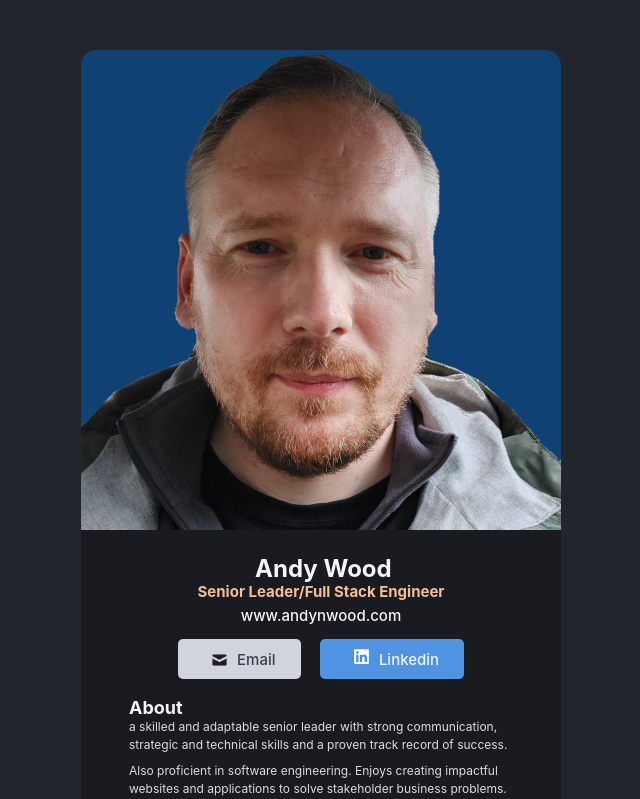
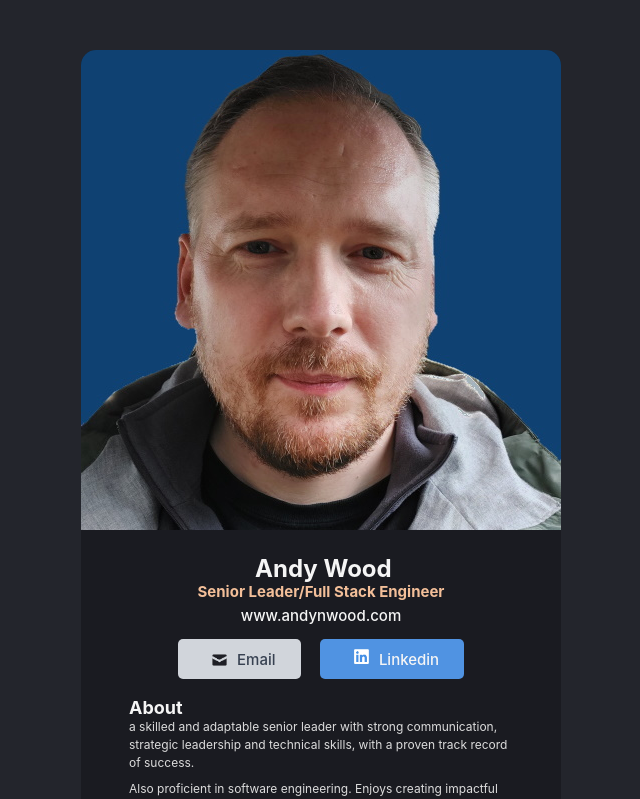
Before and after one commit to TheWoodenMan/twm-business-card, a React (Vite) app: page / in a window 1280 px wide. Shown: the top 799 px of the page, without its empty margins (319-959 px from the left). Built offline with nearby package versions, Linux system fonts and the light colour scheme.

Commit message:
minor copy update

```diff
--- a/src/components/About.tsx
+++ b/src/components/About.tsx
@@ -4,7 +4,7 @@ function About () {
       <h2>About</h2>
       <p>
         a skilled and adaptable senior leader with strong communication,
-        strategic and technical skills and a proven track record of success.
+        strategic leadership and technical skills, with a proven track record of success.
       </p>
       <p>
         Also proficient in software engineering. Enjoys creating impactful
```
